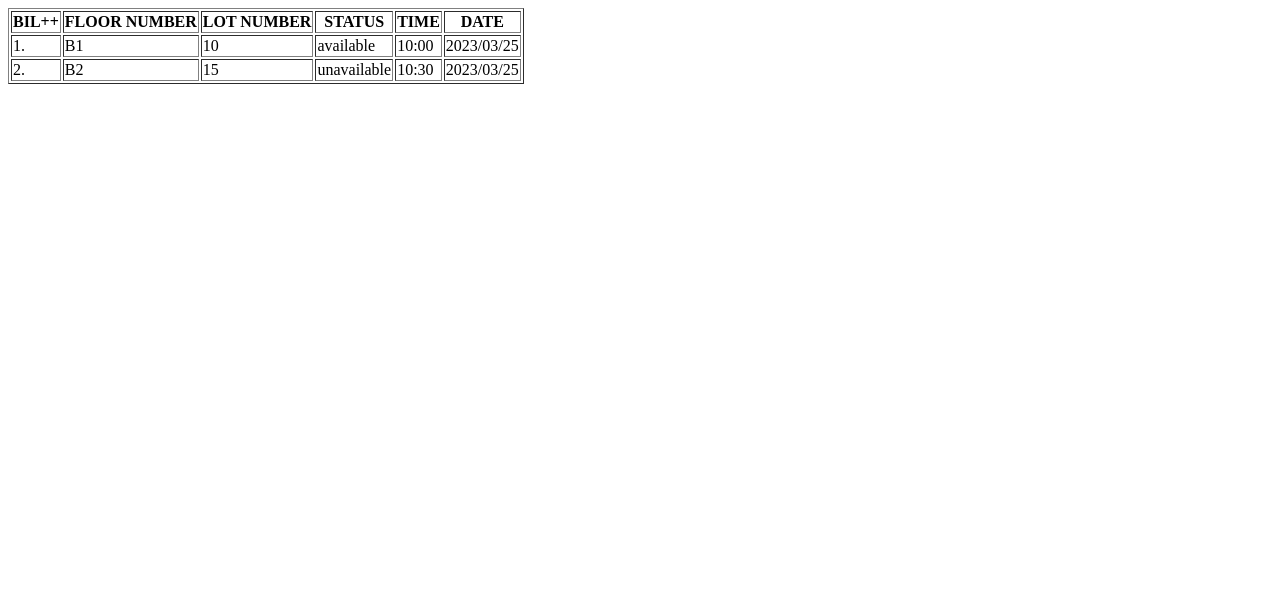
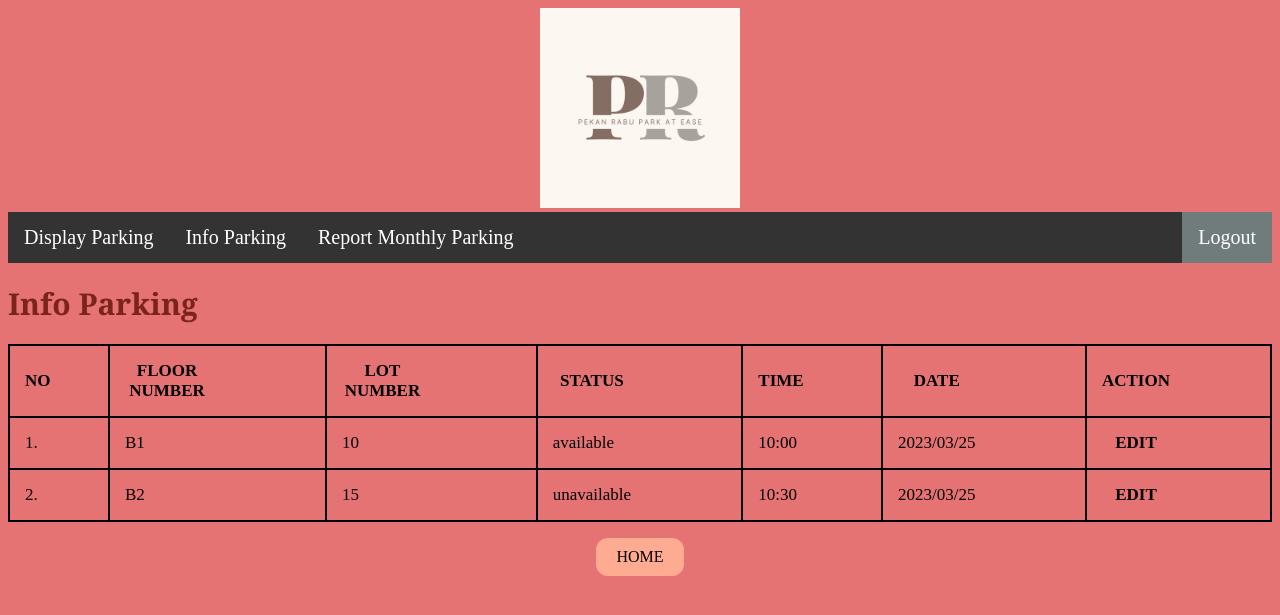
Before and after one commit to SarahQadija/Project-Dummy, a PHP site: page /edit.php in a window 1280 px wide. Shown: the top 615 px of the page. Run offline with PHP 8.4, Linux system fonts and the light colour scheme.

Commit message:
Update edit.php

```diff
--- a/edit.php
+++ b/edit.php
@@ -3,21 +3,36 @@
 ?>
 <!DOCTYPE html>
 <html lang="en">
+
 <head>
     <meta charset="UTF-8">
     <meta http-equiv="X-UA-Compatible" content="IE=edge">
     <meta name="viewport" content="width=device-width, initial-scale=1.0">
-    <title>Document</title>
+    <title>EDIT</title>
+    <link rel="stylesheet" href="projek.css">
 </head>
-<body>
+
+<body  class="background">
+    <div>
+        <img src="gambar/logo.png" width="200px" height="200px">
+    </div>
+    <ul>
+        <li><a href="senarai.php">Display Parking</a></li>
+        <li><a href="info.php">Info Parking</a></li>
+        <li><a href="#contact">Report Monthly Parking</a></li>
+        <li style="float:right"><a class="active">Logout</a></li>
+    </ul>
+    <p>
+    <h1>Info Parking</h1>
     <table border="1">
         <tr>
-    <th>BIL++</th>
+            <th>NO</th>
             <th>FLOOR NUMBER</th>
             <th>LOT NUMBER</th>
             <th>STATUS</th>
             <th>TIME</th>
             <th>DATE</th>
+            <th>ACTION</th>
         </tr>
         <tr>
             <td>1.</td>
@@ -26,6 +41,7 @@
             <td>available</td>
             <td>10:00</td>
             <td>2023/03/25</td>
+            <th>EDIT</th>
         </tr>
         <tr>
             <td>2.</td>
@@ -34,7 +50,13 @@
             <td>unavailable</td>
             <td>10:30</td>
             <td>2023/03/25</td>
+            <th>EDIT</th>
         </tr>
     </table>
+    <p>
+    <div>
+        <a href="index2.php" target="_blank" class="home">HOME</a>
+    </div>
 </body>
+
 </html>
```
Lines whose indentation alone changed are shown as unchanged.
